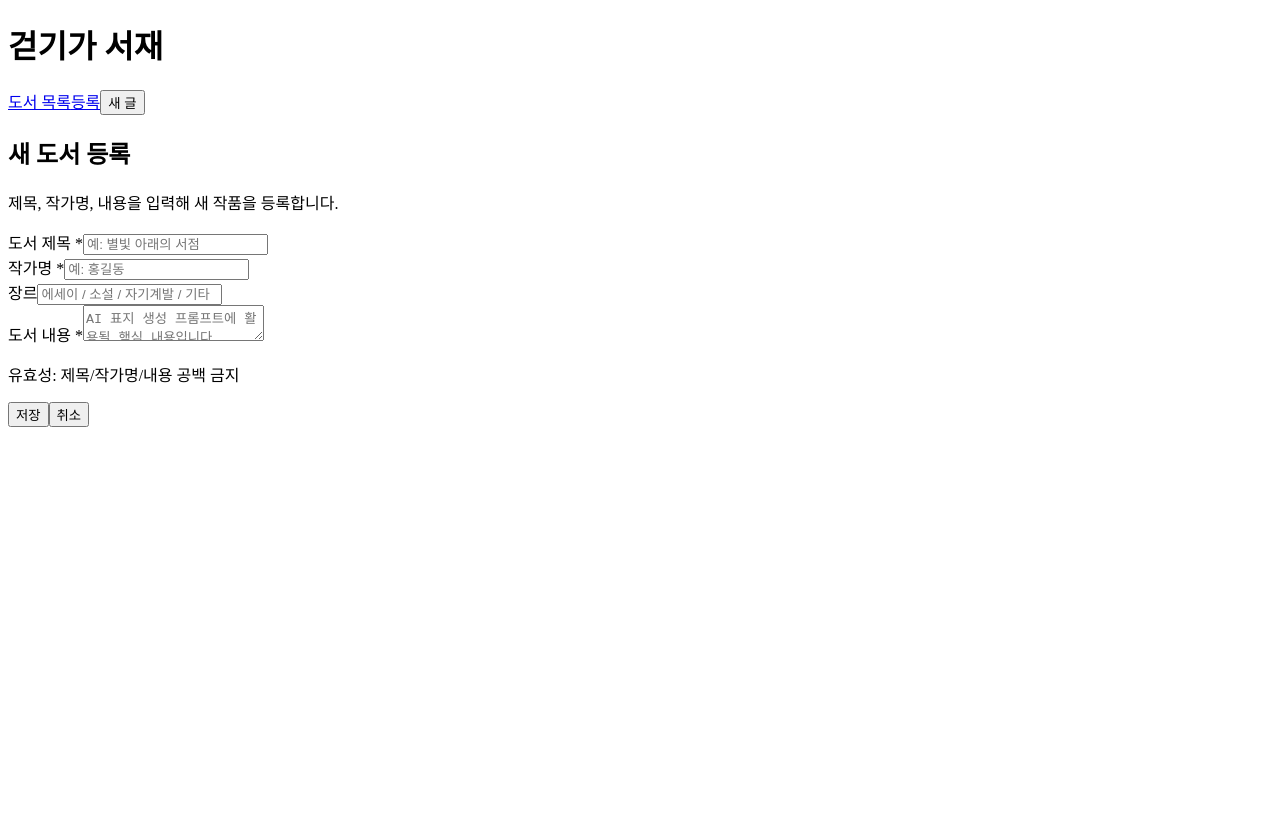
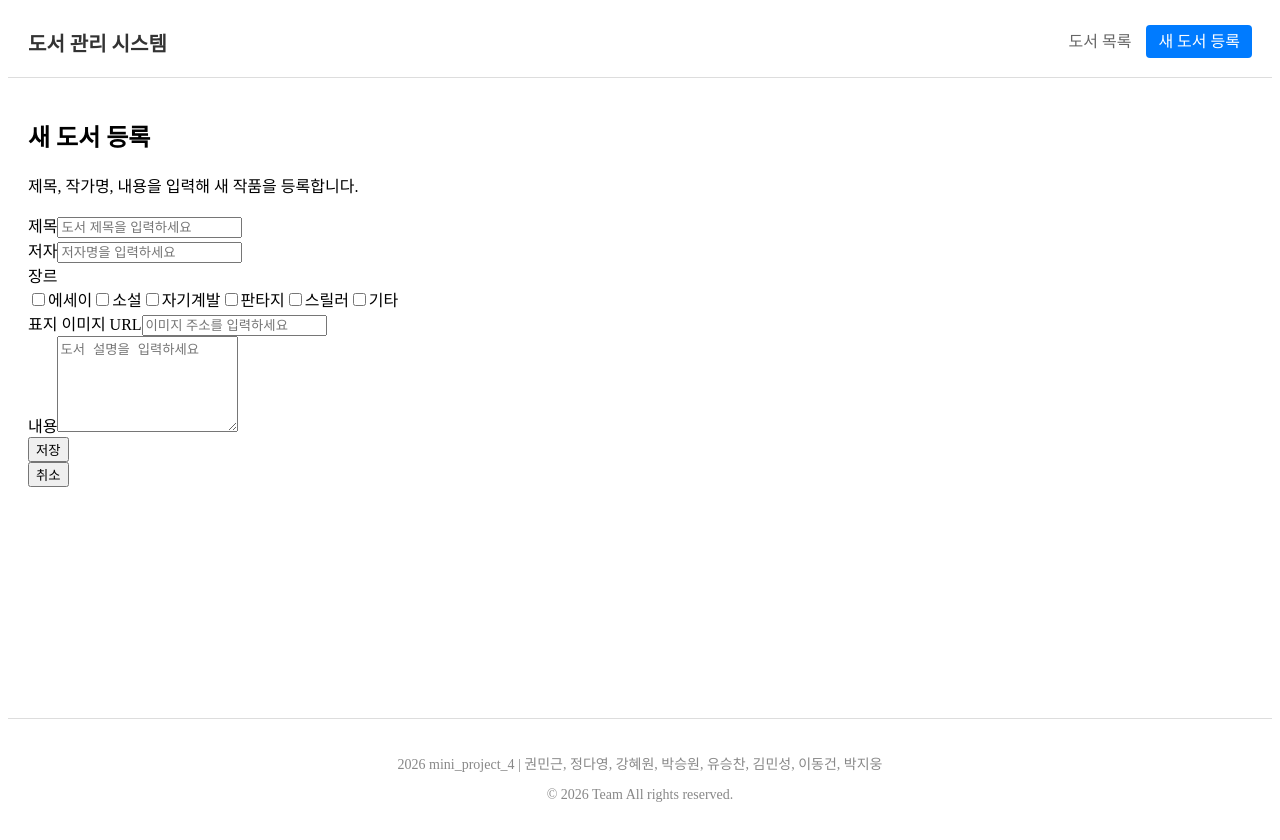
Before and after one commit to DDyodong/mini_project_4, a React (Vite) app: page /create in a window 1280 px wide. Shown: the top 840 px of the page. Before the commit the page ends 800 px from the top, so only its background shows below. Built offline with nearby package versions, Linux system fonts and the light colour scheme.

Commit message:
components 생성 + 생성 페이지 수정 book api에 한국 시간으로 저장 메소드 추가

```diff
--- a/db.json
+++ b/db.json
@@ -9,8 +9,11 @@
       "createdAt": "2026-05-22T09:00:00.000Z",
       "updatedAt": "2026-05-22T09:00:00.000Z",
       "views": 0,
-      "genre": "에세이",
-      "likes": 0    },
+      "genre": [
+        "에세이"
+      ],
+      "likes": 0
+    },
     {
       "id": "2",
       "title": "네온 시티의 추적자들",
@@ -20,7 +23,10 @@
       "createdAt": "2026-05-22T09:00:00.000Z",
       "updatedAt": "2026-05-22T09:00:00.000Z",
       "views": 0,
-      "genre": "소설",
-      "likes": 0    }
+      "genre": [
+        "소설"
+      ],
+      "likes": 0
+    }
   ]
 }
--- a/package.json
+++ b/package.json
@@ -8,7 +8,7 @@
     "build": "vite build",
     "lint": "eslint .",
     "preview": "vite preview",
-    "json-server": "json-server --watch db.json --port 4000"
+    "server": "json-server --watch db.json --port 4000"
   },
   "dependencies": {
     "json-server": "^1.0.0-beta.15",
--- a/src/api/bookApi.js
+++ b/src/api/bookApi.js
@@ -1,6 +1,13 @@
-// src/api/bookApi.js
+const BASE_URL = "http://localhost:4000/books";
 
-const BASE_URL = "http://localhost:4000/books";
+// 한국 시간으로 저장.
+const getKoreaTime = () => {
+  const now = new Date();
+  const koreaTime = new Date(now.getTime() + 9 * 60 * 60 * 1000);
+
+  return koreaTime.toISOString().replace("Z", "+09:00");
+};
+
 
 // 전체 책 목록 조회
 export async function getBooks() {
@@ -28,13 +35,13 @@ export async function getBookById(id) {
 
 // 책 등록
 export async function createBook(bookData) {
-  const now = new Date().toISOString();
+  const now = getKoreaTime();
 
   const newBook = {
     ...bookData,
     coverImageUrl: bookData.coverImageUrl || "",
-    createdAt: now,
-    updatedAt: now,
+    createdAt: now ,
+    updatedAt: now ,
     views: 0,
     likes: 0,
   };
@@ -59,7 +66,7 @@ export async function createBook(bookData) {
 export async function updateBook(id, bookData) {
   const updatedBook = {
     ...bookData,
-    updatedAt: new Date().toISOString(),
+    updatedAt: getKoreaTime(),
   };
 
   const res = await fetch(`${BASE_URL}/${id}`, {
@@ -87,7 +94,7 @@ export async function patchBook(id, bookData) {
     },
     body: JSON.stringify({
       ...bookData,
-      updatedAt: new Date().toISOString(),
+      updatedAt: getKoreaTime(),
     }),
   });
 
@@ -121,7 +128,6 @@ export async function increaseViews(id, currentViews) {
     },
     body: JSON.stringify({
       views: currentViews + 1,
-      updatedAt: new Date().toISOString(),
     }),
   });
 
@@ -142,7 +148,6 @@ export async function increaseLikes(id, currentLikes) {
     },
     body: JSON.stringify({
       likes: currentLikes + 1,
-      updatedAt: new Date().toISOString(),
     }),
   });
 
--- a/src/components/BookForm.jsx
+++ b/src/components/BookForm.jsx
@@ -0,0 +1,158 @@
+import { useEffect, useState } from "react";
+
+const DEFAULT_INITIAL_VALUES = {
+  title: "",
+  author: "",
+  genre: [],
+  content: "",
+  coverImageUrl: "",
+};
+
+const GENRE_OPTIONS = ["에세이", "소설", "자기계발", "판타지", "스릴러", "기타"];
+
+function BookForm({
+  initialValues = DEFAULT_INITIAL_VALUES,
+  submitText = "저장",
+  onSubmit,
+}) {
+  const [formData, setFormData] = useState(initialValues);
+
+  useEffect(() => {
+    setFormData({
+      title: initialValues.title || "",
+      author: initialValues.author || "",
+      genre: Array.isArray(initialValues.genre)
+        ? initialValues.genre
+        : initialValues.genre
+        ? [initialValues.genre]
+        : [],
+      content: initialValues.content || "",
+      coverImageUrl: initialValues.coverImageUrl || "",
+    });
+  }, [
+    initialValues.title,
+    initialValues.author,
+    initialValues.genre,
+    initialValues.content,
+    initialValues.coverImageUrl,
+  ]);
+
+  const handleChange = (e) => {
+    const { name, value } = e.target;
+
+    setFormData((prev) => ({
+      ...prev,
+      [name]: value,
+    }));
+  };
+
+const handleGenreChange = (e) => {
+    const { value, checked } = e.target;
+
+    setFormData((prev) => {
+        const currentGenres = Array.isArray(prev.genre) ? prev.genre : [];
+
+        return {
+        ...prev,
+        genre: checked
+            ? [...currentGenres, value]
+            : currentGenres.filter((genre) => genre !== value),
+        };
+    });
+};
+
+const handleSubmit = (e) => {
+    e.preventDefault();
+
+    if (!formData.title.trim()) {
+      alert("제목을 입력해주세요.");
+      return;
+    }
+
+    if (!formData.author.trim()) {
+      alert("저자를 입력해주세요.");
+      return;
+    }
+
+    if (!formData.content.trim()) {
+      alert("내용을 입력해주세요.");
+      return;
+    }
+
+    if (formData.genre.length === 0) {
+      alert("장르를 하나 이상 선택해주세요.");
+      return;
+    }
+
+    onSubmit(formData);
+  };
+
+  return (
+    <form className="book-form" onSubmit={handleSubmit}>
+      <div className="form-group">
+        <label>제목</label>
+        <input
+          name="title"
+          value={formData.title}
+          onChange={handleChange}
+          placeholder="도서 제목을 입력하세요"
+        />
+      </div>
+
+      <div className="form-group">
+        <label>저자</label>
+        <input
+          name="author"
+          value={formData.author}
+          onChange={handleChange}
+          placeholder="저자명을 입력하세요"
+        />
+      </div>
+
+      <div className="form-group">
+        <label>장르</label>
+
+        <div className="genre-checkbox-group">
+          {GENRE_OPTIONS.map((genre) => (
+            <label key={genre} className="genre-checkbox">
+              <input
+                type="checkbox"
+                value={genre}
+                checked={formData.genre.includes(genre)}
+                onChange={handleGenreChange}
+              />
+              {genre}
+            </label>
+          ))}
+        </div>
+      </div>
+
+      <div className="form-group">
+        <label>표지 이미지 URL</label>
+        <input
+          name="coverImageUrl"
+          value={formData.coverImageUrl}
+          onChange={handleChange}
+          placeholder="이미지 주소를 입력하세요"
+        />
+      </div>
+
+      <div className="form-group">
+        <label>내용</label>
+        <textarea
+          name="content"
+          value={formData.content}
+          onChange={handleChange}
+          placeholder="도서 설명을 입력하세요"
+          rows="6"
+        />
+      </div>
+
+      <button type="submit" className="submit-button">
+        {submitText}
+      </button>
+    </form>
+  );
+}
+
+export default BookForm;
--- /dev/null
+++ b/src/components/Footer.jsx
@@ -0,0 +1,12 @@
+import React from 'react';
+
+const Footer = () => {
+  return (
+<footer style={{ textAlign: 'center', padding: '20px', borderTop: '1px solid #ddd', marginTop: '40px', color: '#888', fontSize: '14px' }}>
+<p>2026 mini_project_4 | 권민근, 정다영, 강혜원, 박승원, 유승찬, 김민성, 이동건, 박지웅</p>
+<p>© 2026 Team All rights reserved.</p>
+</footer>
+  );
+};
+
+export default Footer;
--- a/src/components/Header.jsx
+++ b/src/components/Header.jsx
@@ -0,0 +1,25 @@
+import React from 'react';
+
+import { Link } from 'react-router-dom';
+
+const Header = () => {
+
+  return (
+<header style={{ display: 'flex', justifyContent: 'space-between', padding: '20px', borderBottom: '1px solid #ddd' }}>
+<div className="logo">
+<Link to="/" style={{ textDecoration: 'none', fontSize: '20px', fontWeight: 'bold', color: '#333' }}>
+
+          도서 관리 시스템
+</Link>
+</div>
+<nav>
+<Link to="/" style={{ marginRight: '15px', textDecoration: 'none', color: '#666' }}>도서 목록</Link>
+<Link to="/create" style={{ textDecoration: 'none', color: '#fff', backgroundColor: '#007bff', padding: '8px 12px', borderRadius: '4px' }}>새 도서 등록</Link>
+</nav>
+</header>
+
+  );
+
+};
+
+export default Header;
--- a/src/pages/BookCreatePage.jsx
+++ b/src/pages/BookCreatePage.jsx
@@ -1,68 +1,35 @@
+import { useNavigate } from "react-router";
+import { createBook } from "../api/bookApi";
+import BookForm from "../components/BookForm";
 
 function BookCreatePage() {
+  const navigate = useNavigate();
+
+  const handleCreate = async (formData) => {
+    try {
+      await createBook(formData);
+      console.log("도서가 성공적으로 등록되었습니다.");
+      navigate("/");
+    } catch (error) {
+      console.error(error);
+      console.log("도서 등록에 실패했습니다.");
+      alert("도서 등록에 실패했습니다. 다시 시도해주세요.");
+    }
+  };
+
   return (
-    <div>
-      <header>
-        <h1>걷기가 서재</h1>
-
-        <nav>
-          <a href="/">도서 목록</a>
-          <a href="/books/new">등록</a>
-          <button>새 글</button>
-        </nav>
-      </header>
-
     <main>
       <section>
         <h2>새 도서 등록</h2>
         <p>제목, 작가명, 내용을 입력해 새 작품을 등록합니다.</p>
 
-          <form>
-            <div>
-              <label htmlFor="title">도서 제목 *</label>
-              <input
-                id="title"
-                type="text"
-                placeholder="예: 별빛 아래의 서점"
-              />
-            </div>
+        <BookForm submitText="저장" onSubmit={handleCreate} />
 
-            <div>
-              <label htmlFor="author">작가명 *</label>
-              <input
-                id="author"
-                type="text"
-                placeholder="예: 홍길동"
-              />
-            </div>
-
-            <div>
-              <label htmlFor="genre">장르</label>
-              <input
-                id="genre"
-                type="text"
-                placeholder="에세이 / 소설 / 자기계발 / 기타"
-              />
-            </div>
-
-            <div>
-              <label htmlFor="content">도서 내용 *</label>
-              <textarea
-                id="content"
-                placeholder="AI 표지 생성 프롬프트에 활용될 핵심 내용입니다."
-              />
-            </div>
-
-            <p>유효성: 제목/작가명/내용 공백 금지</p>
-
-            <div>
-              <button type="submit">저장</button>
-              <button type="button">취소</button>
-            </div>
-          </form>
+        <button type="button" onClick={() => navigate("/")}>
+          취소
+        </button>
       </section>
     </main>
-    </div>
   );
 }
 
--- a/src/routes/AppRouter.jsx
+++ b/src/routes/AppRouter.jsx
@@ -1,5 +1,7 @@
 import React from 'react';
-import { BrowserRouter, Routes, Route } from "react-router";
+import { BrowserRouter, Routes, Route } from 'react-router-dom';
+import Header from '../components/Header';
+import Footer from '../components/Footer';
 import HomePage from '../pages/HomePage';
 import BookDetailPage from '../pages/BookDetailPage';
 import BookCreatePage from '../pages/BookCreatePage';
@@ -8,19 +10,17 @@ import BookEditPage from '../pages/BookEditPage';
 const AppRouter = () => {
   return (
 <BrowserRouter>
+<Header />
+<main style={{ minHeight: '70vh', padding: '20px' }}>
 <Routes>
-        {/* 메인 홈/목록 화면 */}
 <Route path="/" element={<HomePage />} />
-
-        {/* 새 도서 등록 화면 */}
 <Route path="/create" element={<BookCreatePage />} />
-
-        {/* 도서 상세 화면 (고유 ID 파라미터 포함) */}
 <Route path="/books/:id" element={<BookDetailPage />} />
-
-        {/* 도서 정보 수정 화면 (고유 ID 파라미터 포함) */}
 <Route path="/edit/:id" element={<BookEditPage />} />
 </Routes>
+</main>
+
+      <Footer />
 </BrowserRouter>
   );
 };
```
Lines whose indentation alone changed are shown as unchanged.
